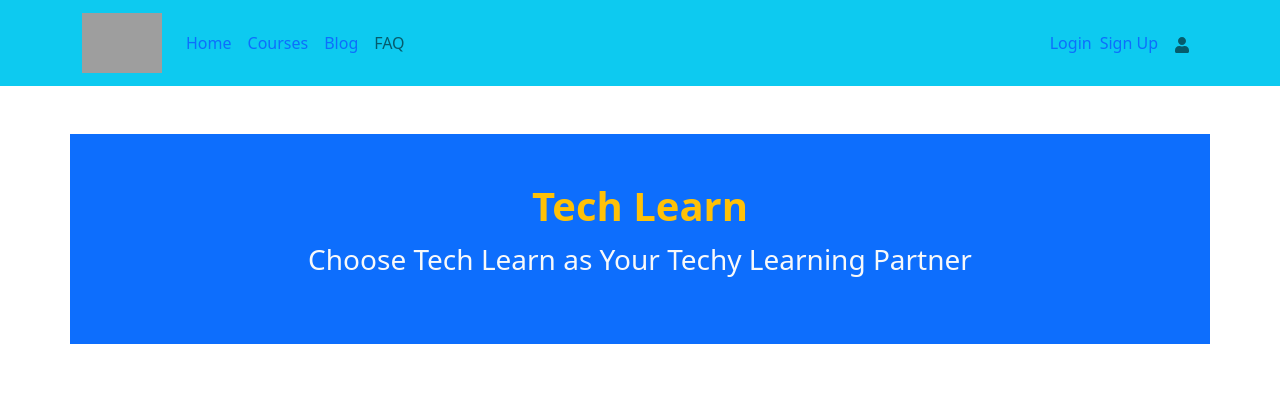
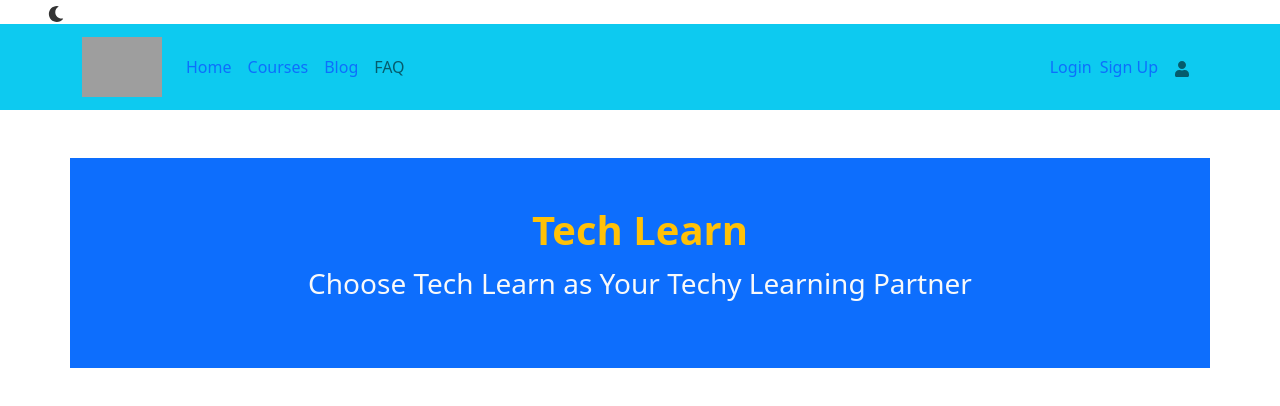
Before and after one commit to salmamouri/tech-learn-client, a React (Create React App) app: page / in a window 1280 px wide. Shown: the top 406 px of the page. Built offline with nearby package versions, Linux system fonts and the light colour scheme; no server answers; grey boxes are pictures that could not be loaded; the HTML template or start-up script is replaced by a standard one.

Commit message:
darkmode added

```diff
--- a/src/App.css
+++ b/src/App.css
@@ -1,5 +1,4 @@
 .App {
-  text-align: center;
 }
 
 .App-logo {
--- a/src/App.js
+++ b/src/App.js
@@ -1,10 +1,27 @@
+import { useEffect, useState } from "react";
 import { RouterProvider } from "react-router-dom";
 import "./App.css";
 import { routes } from "./Routes/Routes";
+import "./../src/darkMode.css";
+import { FaMoon } from "react-icons/fa";
 
 function App() {
+  const [theme, setTheme] = useState("light");
+  const toggleTheme = () => {
+    if (theme === "light") {
+      setTheme("dark");
+    } else {
+      setTheme("light");
+    }
+  };
+  useEffect(() => {
+    document.body.className = theme;
+  }, [theme]);
+
   return (
-    <div className="">
+    <div className={`App ${theme}`}>
+      <FaMoon className="mx-5 border-rounded" onClick={toggleTheme} />
+
       <RouterProvider router={routes}></RouterProvider>
     </div>
   );
--- /dev/null
+++ b/src/darkMode.css
@@ -0,0 +1,8 @@
+.dark {
+  background-color: #333;
+  color: lightslategray;
+}
+.light {
+  background-color: #fff;
+  color: #333;
+}
```
